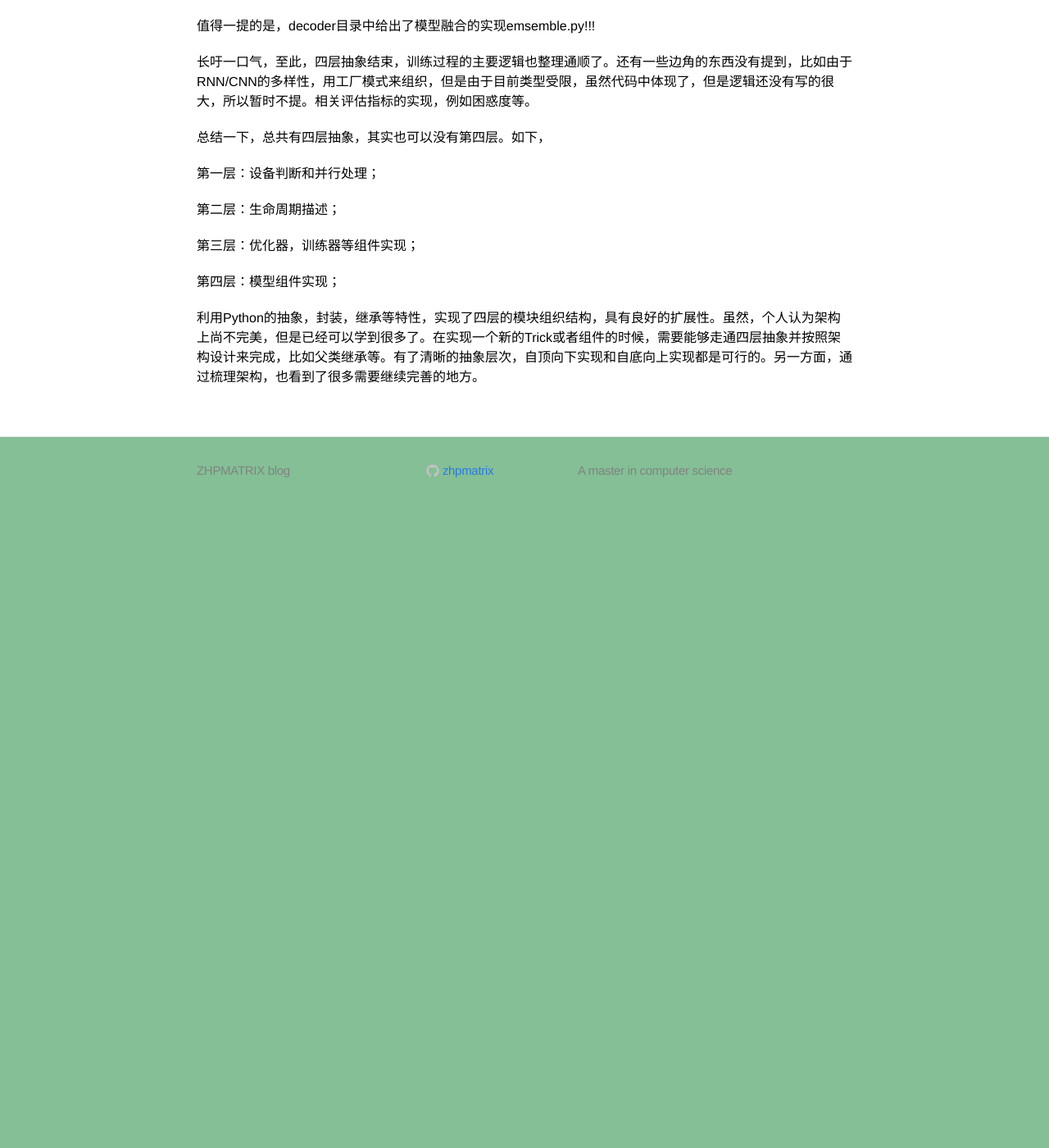
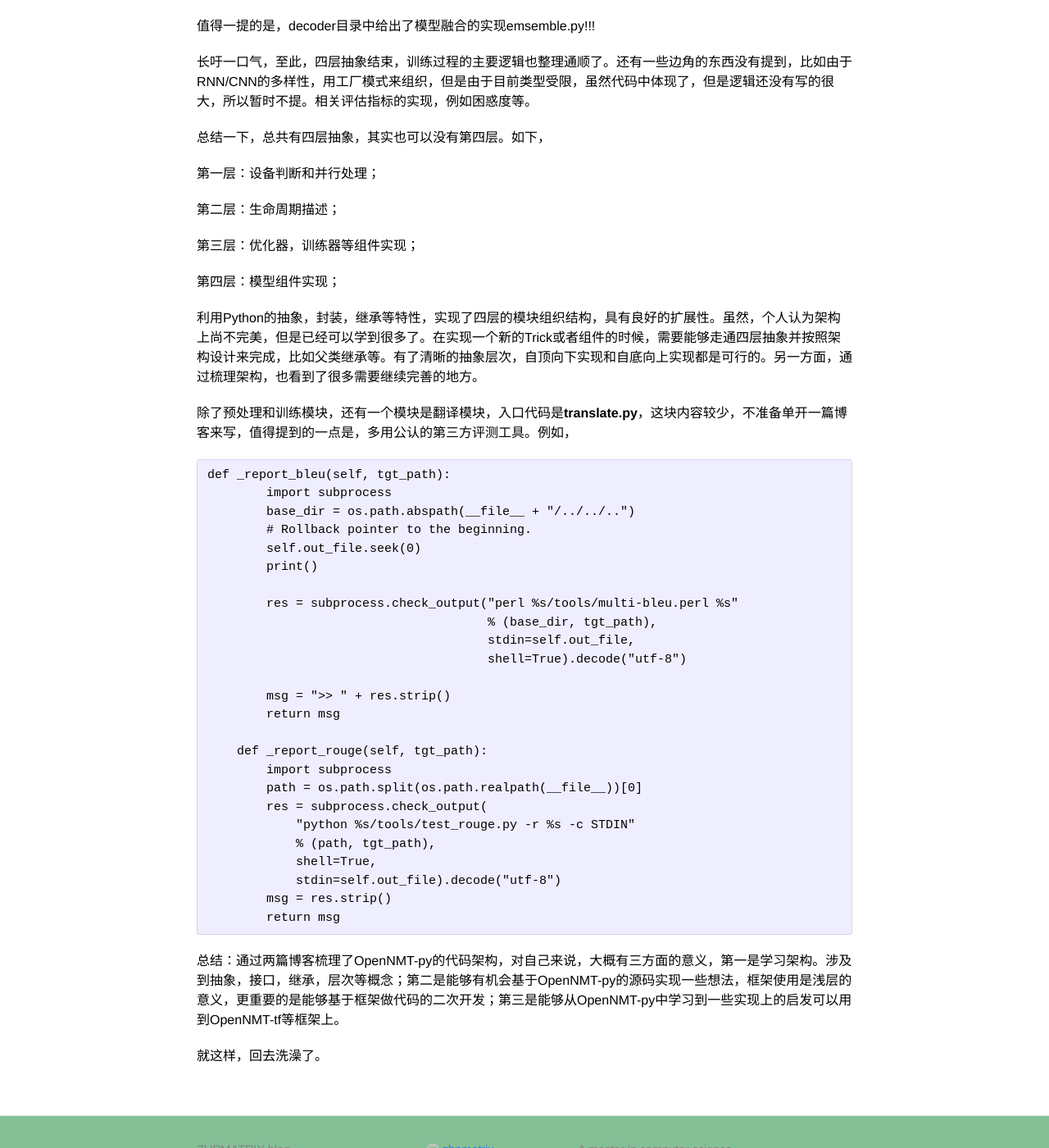
Before and after one commit to zhpmatrix/zhpmatrix.github.io, a Jekyll site: the page built from _posts/2018-12-17-opennmt-source-code-reading-1.md, in a window 1280 px wide and 1400 px high, scrolled down 4210 px. Shown: the whole window at 82% size. Built offline with Jekyll 4.4.1, drawn with Linux system fonts in a browser that asks for light colours; comment, search, counter and statistics services are not loaded; before the commit the page ends 4840 px from its top, so only the background shows below that.

Commit message:
update blog about source code of OpenNMT-py

````diff
--- a/_posts/2018-12-17-opennmt-source-code-reading-1.md
+++ b/_posts/2018-12-17-opennmt-source-code-reading-1.md
@@ -185,3 +185,37 @@ _提示:本机版本代码提到StdRNNDecoder目前还没有coverage和copy机
 第四层：模型组件实现；
 
 利用Python的抽象，封装，继承等特性，实现了四层的模块组织结构，具有良好的扩展性。虽然，个人认为架构上尚不完美，但是已经可以学到很多了。在实现一个新的Trick或者组件的时候，需要能够走通四层抽象并按照架构设计来完成，比如父类继承等。有了清晰的抽象层次，自顶向下实现和自底向上实现都是可行的。另一方面，通过梳理架构，也看到了很多需要继续完善的地方。
+
+除了预处理和训练模块，还有一个模块是翻译模块，入口代码是**translate.py**，这块内容较少，不准备单开一篇博客来写，值得提到的一点是，多用公认的第三方评测工具。例如，
+
+```
+def _report_bleu(self, tgt_path):
+        import subprocess
+        base_dir = os.path.abspath(__file__ + "/../../..")
+        # Rollback pointer to the beginning.
+        self.out_file.seek(0)
+        print()
+
+        res = subprocess.check_output("perl %s/tools/multi-bleu.perl %s"
+                                      % (base_dir, tgt_path),
+                                      stdin=self.out_file,
+                                      shell=True).decode("utf-8")
+
+        msg = ">> " + res.strip()
+        return msg
+
+    def _report_rouge(self, tgt_path):
+        import subprocess
+        path = os.path.split(os.path.realpath(__file__))[0]
+        res = subprocess.check_output(
+            "python %s/tools/test_rouge.py -r %s -c STDIN"
+            % (path, tgt_path),
+            shell=True,
+            stdin=self.out_file).decode("utf-8")
+        msg = res.strip()
+        return msg
+```
+
+总结：通过两篇博客梳理了OpenNMT-py的代码架构，对自己来说，大概有三方面的意义，第一是学习架构。涉及到抽象，接口，继承，层次等概念；第二是能够有机会基于OpenNMT-py的源码实现一些想法，框架使用是浅层的意义，更重要的是能够基于框架做代码的二次开发；第三是能够从OpenNMT-py中学习到一些实现上的启发可以用到OpenNMT-tf等框架上。
+
+就这样，回去洗澡了。
````
